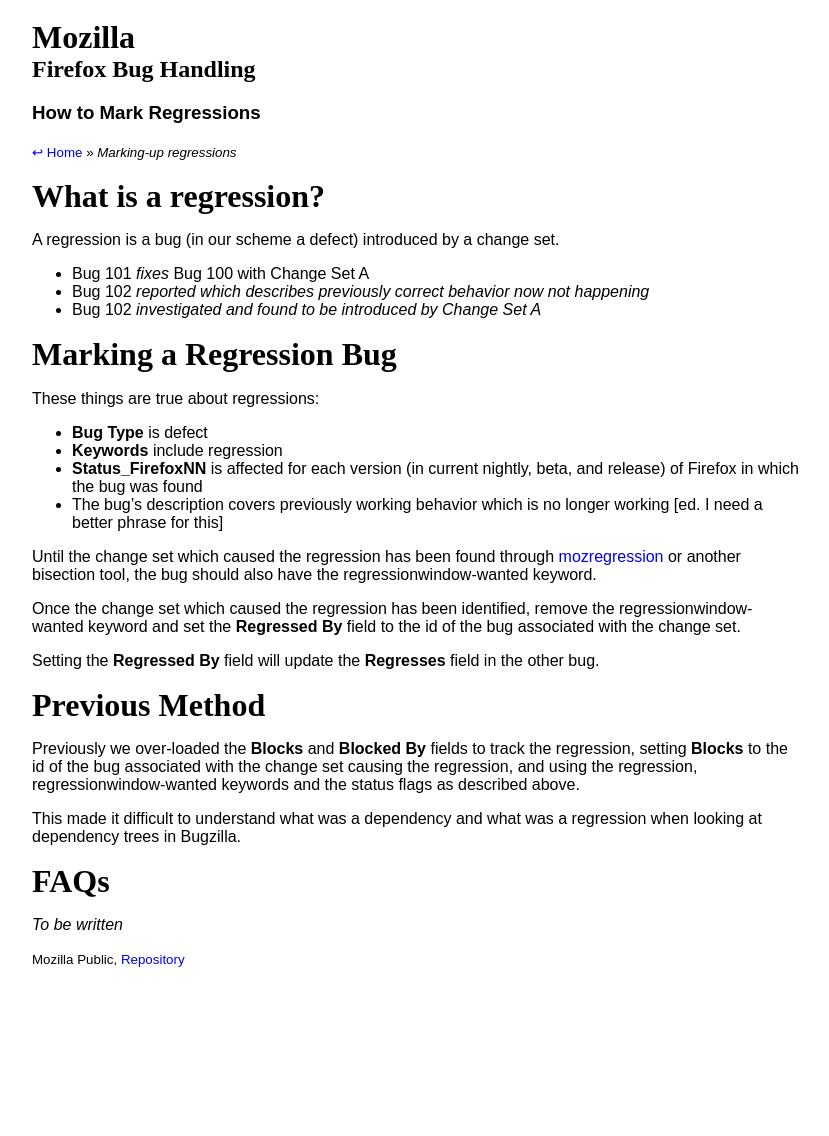
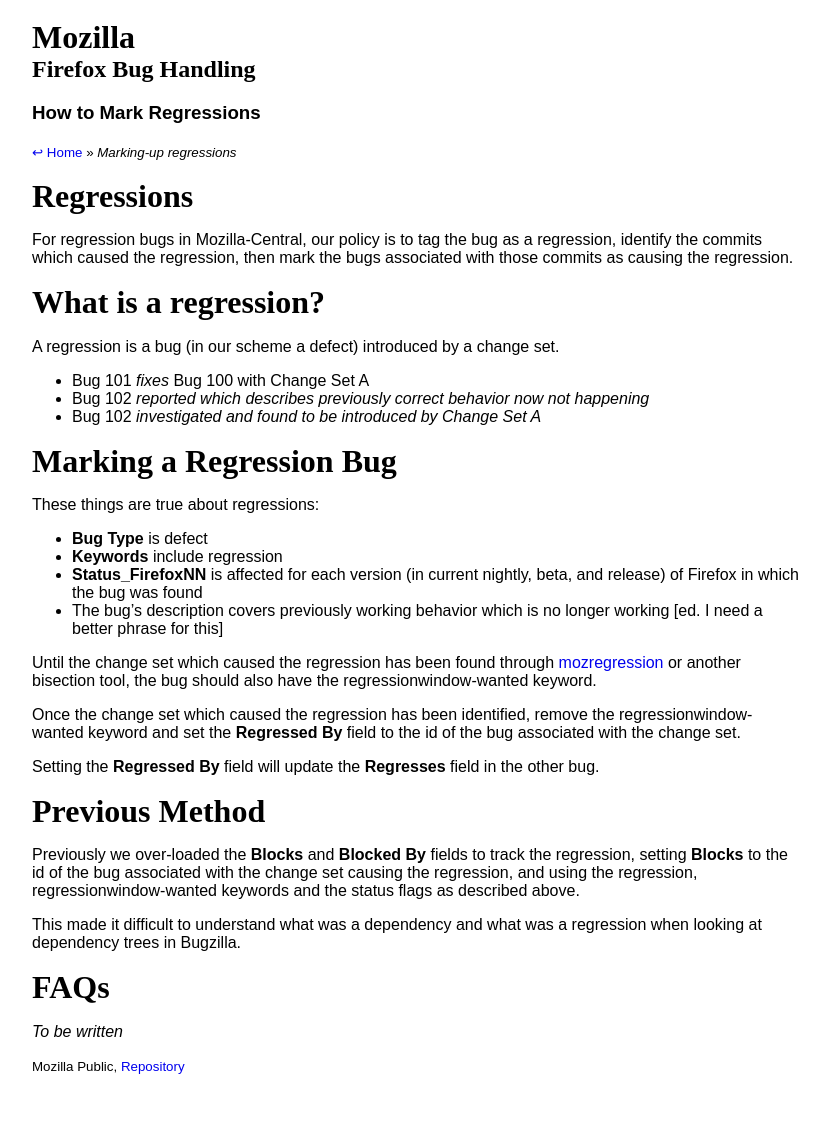
Before and after one commit to mozilla/bug-handling, a Jekyll site: the page built from _policies/regressions.md, in a window 1280 px wide. Shown: the whole page, without its empty margins (224-1053 px from the left). Built offline with Jekyll 4.4.1, drawn with Linux system fonts in a browser that asks for light colours; some web fonts are replaced; before the commit the page ends 1029 px from its top, so only the background shows below that.

Commit message:
Update regressions.md

```diff
--- a/_policies/regressions.md
+++ b/_policies/regressions.md
@@ -4,6 +4,10 @@
 published: true
 description: Marking-up regressions
 ---
+
+# Regressions
+
+For regression bugs in Mozilla-Central, our policy is to tag the bug as a regression, identify the commits which caused the regression, then mark the bugs associated with those commits as causing the regression.
 
 # What is a regression?
 
```
